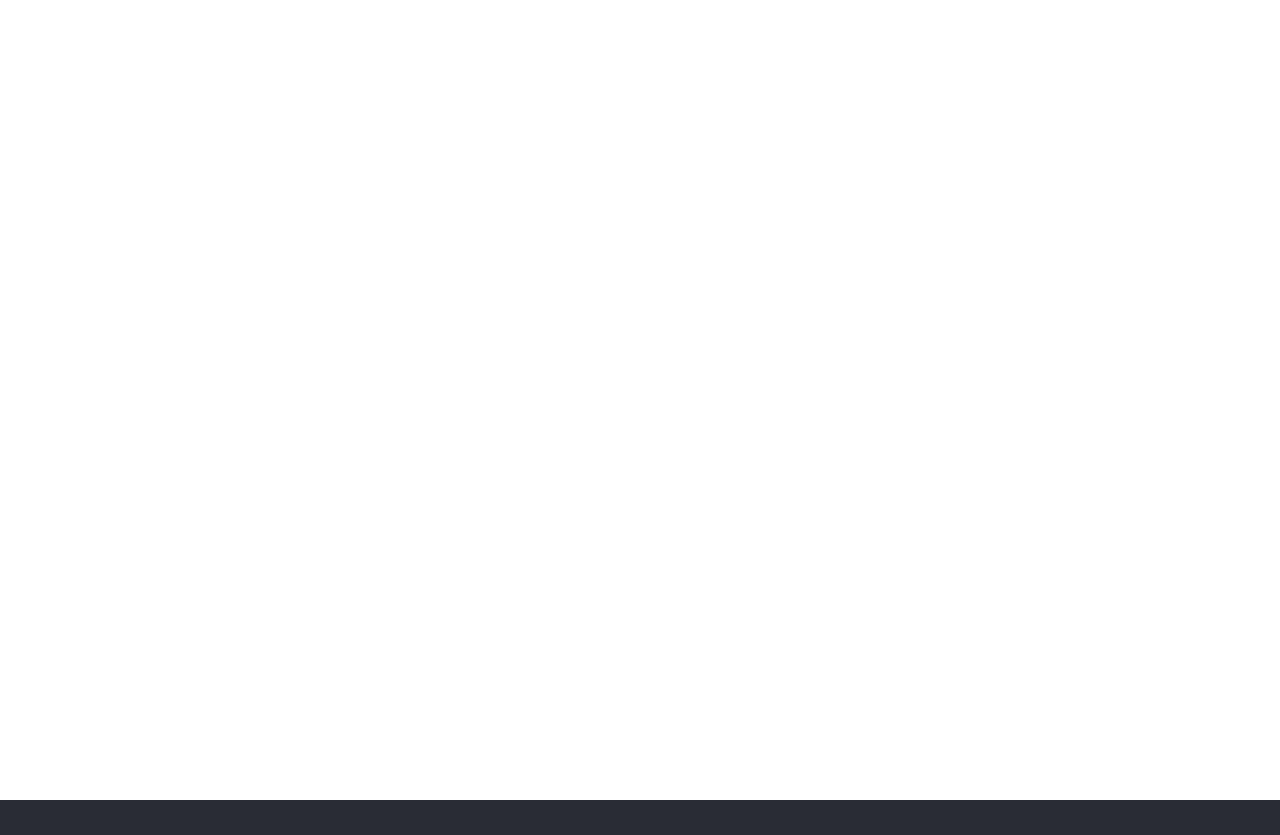
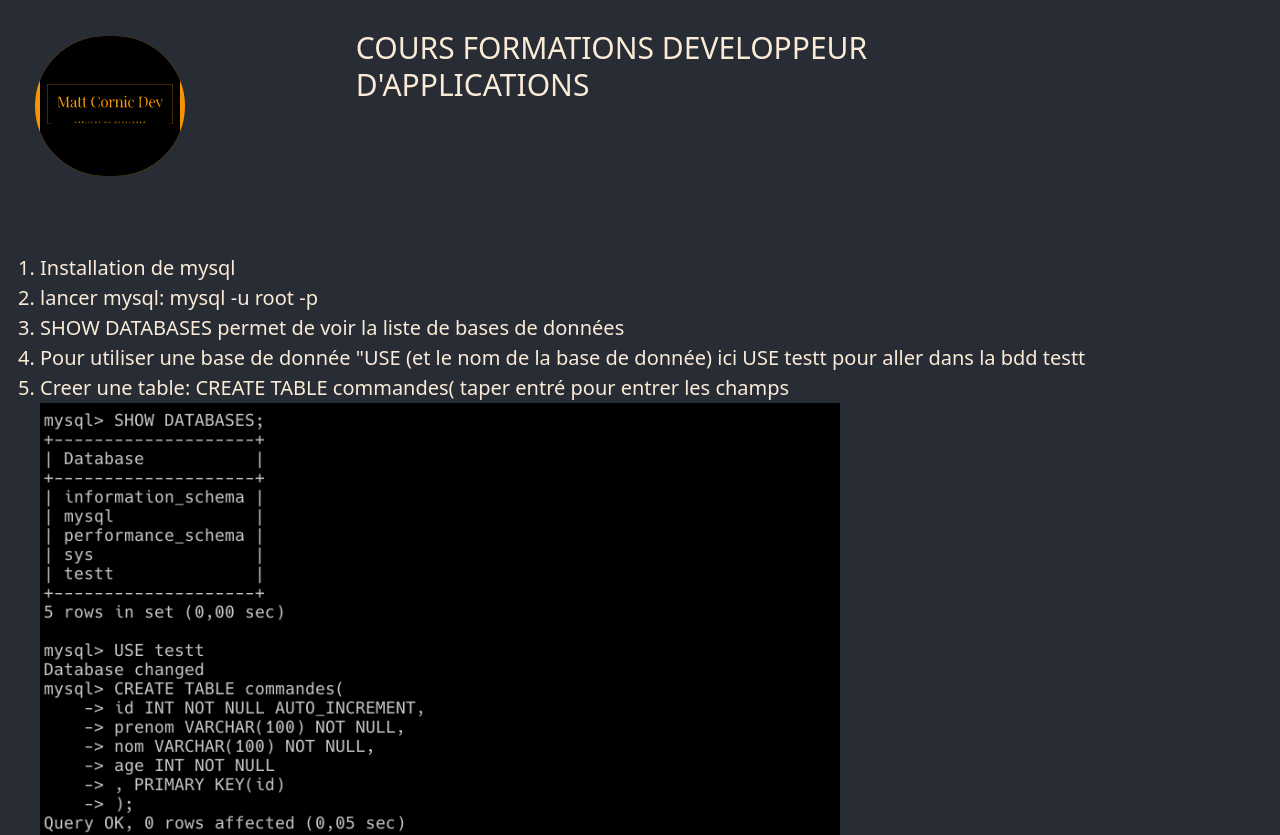
Before and after one commit to MattCornicDev/cours_formation, a React (Create React App) app: page /SqlCours in a window 1280 px wide. Before the commit this address had no page. Shown: the top 835 px of the page. Before the commit the page ends 800 px from the top, so only its background shows below. Built offline with nearby package versions, Linux system fonts and the light colour scheme.

Commit message:
Ajout du cours sql

```diff
--- a/src/App.js
+++ b/src/App.js
@@ -4,6 +4,7 @@
 import GitCours from './pages/GitCours';
 import NodeCours from './pages/NodeCours';
 import ReactCours from './pages/ReactCours';
+import SqlCours from './pages/SqlCours';
 
 function App() {
   return (
@@ -14,6 +15,7 @@
           <Route path="/GitCours" exact element={<GitCours />} />
           <Route path='/NodeCours' exact element={<NodeCours />} />
           <Route path='/ReactCours' exact element={<ReactCours />} />
+          <Route path='/SqlCours' exact element={<SqlCours />} />
         </Routes>
       </BrowserRouter>
     </>
--- a/src/components/affichageCours/AffichageCours.jsx
+++ b/src/components/affichageCours/AffichageCours.jsx
@@ -11,9 +11,27 @@
 export default class AffichageCours extends Component {
     render() {
         return (
-            <>
+
+            <div>
+                <Link to="/gitCours">
+                    <h3 className="badge bg-warning">
+                        Cours Git</h3>
+                </Link>
+                <Link to="/nodeCours">
+                    <h3 className="badge bg-warning">
+                        Cours node JS</h3>
+                </Link>
+                <Link to="/react_cours">
+                    <h3 className="badge bg-warning">
+                        Cours React JS</h3>
+                </Link>
+            </div>
+
+
+
+            /*
         <Container>
-                    <Row xs={1} md={3} sm={1} lg={4} >
+            <Row xs={1} md={2} sm={1} lg={4} >
                 <Link to="/gitCours">
                     <Col>
                         <Tilt>
@@ -41,8 +59,6 @@
                         </Tilt>
                     </Col>
                 </Link>
-
-                        <Link>
                 <Col>
                     <Tilt>
                         <Card>
@@ -54,8 +70,6 @@
                         </Card>
                     </Tilt>
                 </Col>
-                        </Link>
-                        <Link>
                 <Col>
                     <Tilt>
                         <Card>
@@ -67,12 +81,11 @@
                         </Card>
                     </Tilt>
                 </Col>
-                        </Link>
                 <Link to="/react_cours">
                     <Col>
                         <Tilt>
                             <Card>
-                                        <Card.Img src={process.env.PUBLIC_URL + "/logo192.png"} alt="logo bootstrap" />
+                                <Card.Img src={process.env.PUBLIC_URL + "logo192.png"} alt="logo bootstrap" />
                                 <Card.Body>
                                     <h5 className="card-title">ReactJS</h5>
                                     <p className="card-text">Cours React.</p>
@@ -83,7 +96,8 @@
                 </Link>
             </Row>
         </Container>
-            </>
+*/
+
         )
     }
 }
--- /dev/null
+++ b/src/pages/SqlCours.jsx
@@ -0,0 +1,25 @@
+import React from 'react'
+import Navbar from '../components/navigation/Navbar'
+import Footer from '../components/footer/Footer'
+
+const Sql = () => {
+    return (
+        <>
+
+            <Navbar />
+
+            <ol>
+                <li>Installation de mysql</li>
+                <li>lancer mysql: mysql -u root -p</li>
+                <li>SHOW DATABASES permet de voir la liste de bases de données</li>
+                <li>Pour utiliser une base de donnée "USE (et le nom de la base de donnée) ici USE testt pour aller dans la bdd testt</li>
+                <li>Creer une table: CREATE TABLE commandes( taper entré pour entrer les champs</li>
+                <img src={process.env.PUBLIC_URL + "/media/creation_table_sql.png"} alt="image de l'ecran du terminal" width="800px" />
+            </ol>
+
+            <Footer />
+        </>
+    )
+}
+
+export default Sql
```
Also changed, not shown: src/pages/sql.jsx (deleted, +0 -9 lines), public/media/creation_table_sql.png (added), src/pages/sql.css (deleted), src/pages/sqlCours.css (added). Lines whose indentation alone changed are shown as unchanged.
